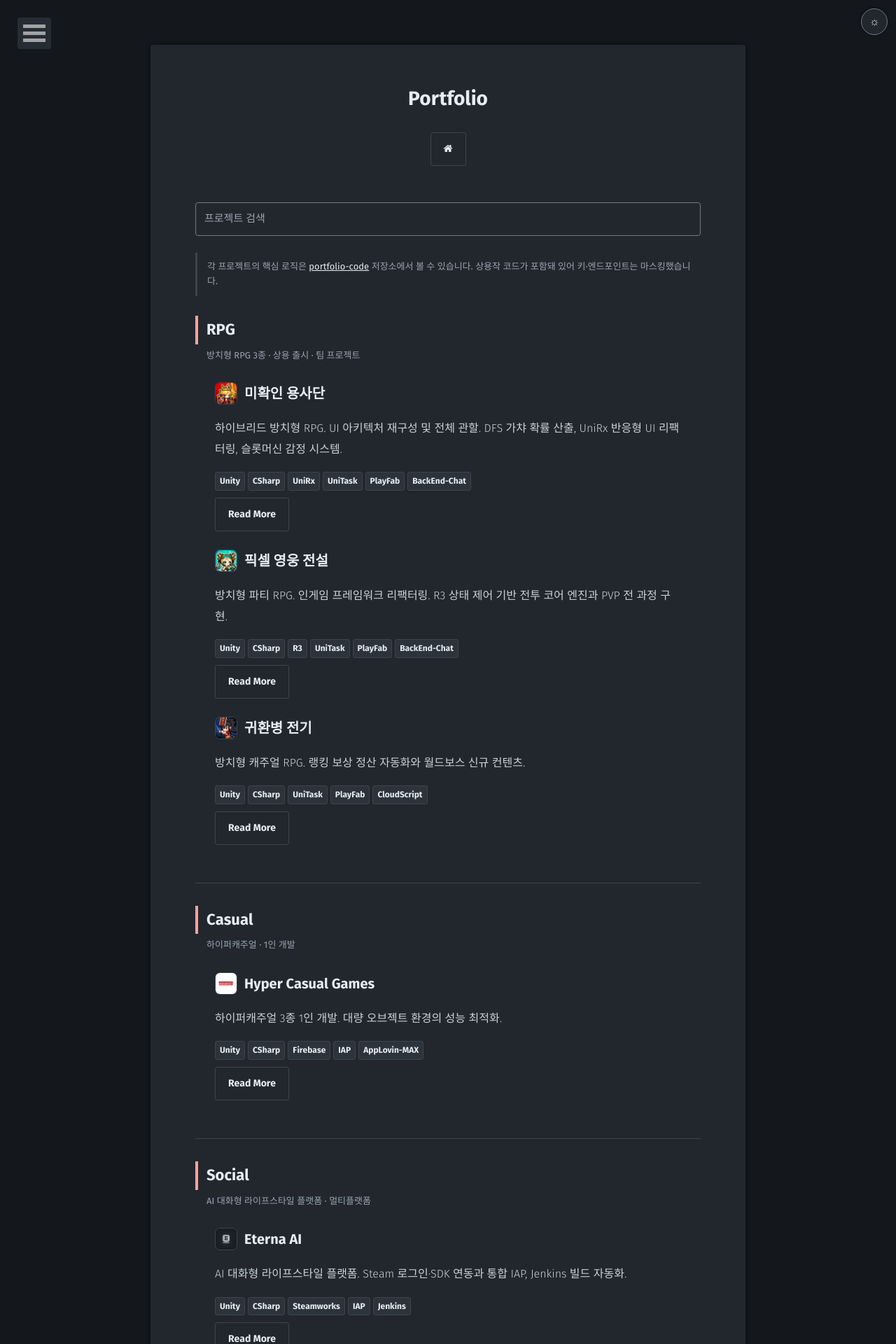
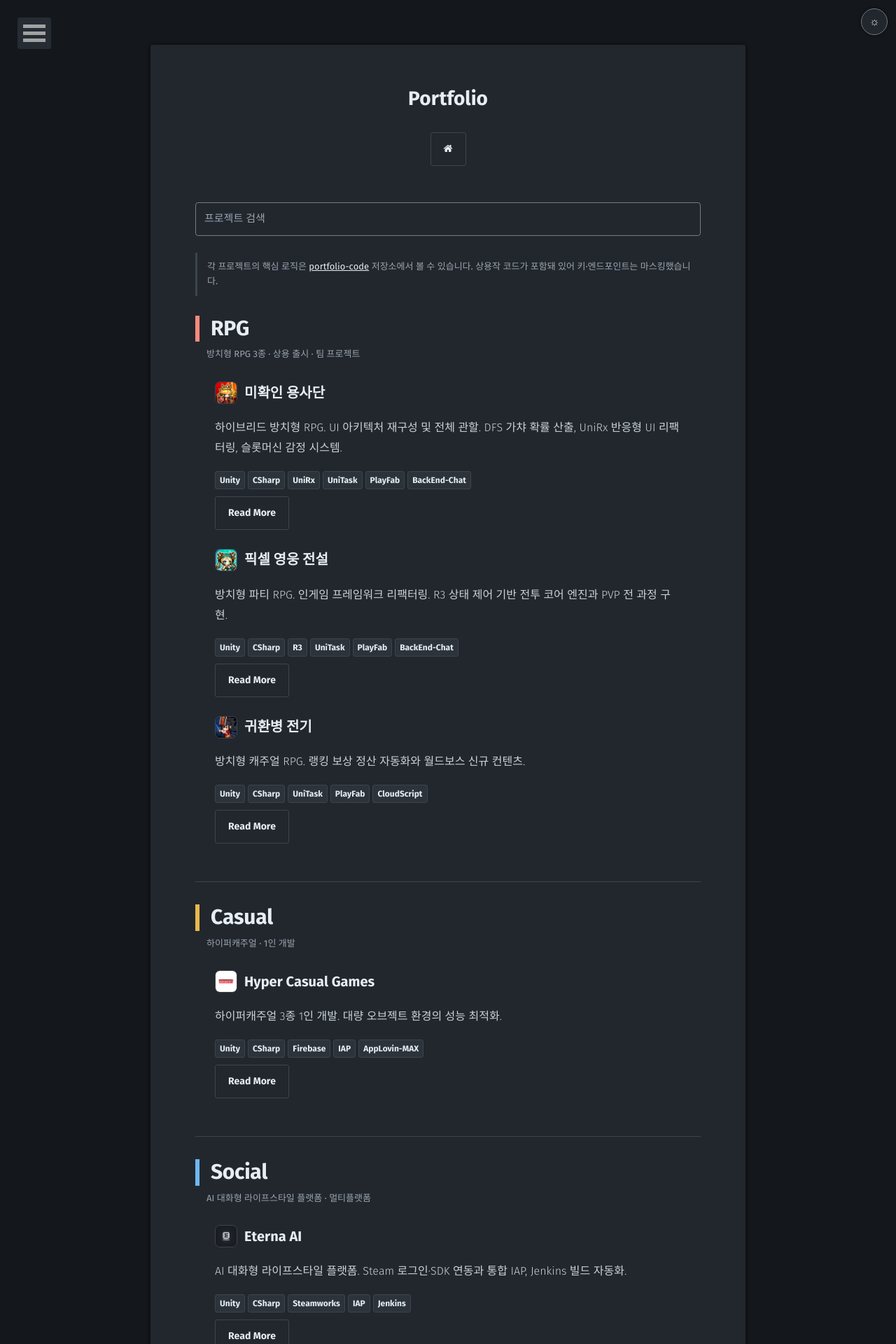
Before and after one commit to mmmdong/mmmdong.github.io, a Jekyll site: the page built from projects/index.md, in a window 1280 px wide. Shown: the top 1920 px of the page at 70% size. Built offline with Jekyll 4.4.1, drawn with Linux system fonts in a browser that asks for light colours; some web fonts are replaced.

Commit message:
카테고리 제목 크게, 구분선 색을 카테고리별로
제목 22px -> 30px, weight 700. 훑을 때 경계가 먼저 눈에 들어와야 한다.

제목 왼쪽 바는 지금까지 전부 --accent 한 색이었다. 카테고리마다 색을 준다.
색으로 뜻을 전하지는 않는다 — 제목 글자가 그 일을 하고, 색은 훑을 때 경계를
빨리 찾게 돕는 보조 신호다. 그래도 안 보이면 쓸모가 없으므로 바탕 대비
3:1 이상으로 잡았고, contrast.py 가 두 테마 × 5색을 게이트한다.

  RPG    #C0392B / #FF8A7A   (라이트 5.44:1 / 다크 6.56:1)
  Casual #B7791F / #E8B84B   (3.64 / 8.15)
  Social #1F6FB2 / #6FB6F1   (5.28 / 6.90)
  ETC    #6B6F76 / #A0A8B4   (5.05 / 6.26)
  COMMON #2E7D6B / #5FCBAE   (4.93 / 7.61)

색 지정이 없으면 기존 --accent 로 떨어진다. yml 에 카테고리를 추가하고
색을 안 정해도 바가 사라지지는 않게.

Co-Authored-By: Claude Opus 5 <noreply@anthropic.com>
Claude-Session: https://claude.ai/code/session_01EzidRgiHxhSwNeafHa9Yrx

```diff
--- a/_layouts/project.html
+++ b/_layouts/project.html
@@ -37,7 +37,7 @@ layout: compress
                   {% assign items = all_projects | where: "group", g.id | sort: "order" %}
                   {% if items.size > 0 %}
                   {% assign grouped_count = grouped_count | plus: items.size %}
-                <section class="pf-group{% unless g.name %} pf-group-plain{% endunless %}">
+                <section class="pf-group pf-group--{{ g.id }}{% unless g.name %} pf-group-plain{% endunless %}">
                     {% if g.name %}<h2 class="pf-group-title">{{ g.name }}</h2>{% endif %}
                     {% if g.note %}<p class="pf-group-note">{{ g.note }}</p>{% endif %}
                     <div class="post-list">
--- a/_sass/_theme.scss
+++ b/_sass/_theme.scss
@@ -25,6 +25,15 @@
   --shadow:      rgba(0, 0, 0, .18);
   --menu-bg:     #222222;   // 네비는 라이트에서도 어두운 패널이다 (테마 원본)
   --menu-text:   #ffffff;
+
+  // 카테고리 구분선. 색만으로 뜻을 전하지는 않는다 — 제목 글자가 그 일을 하고
+  // 이건 훑을 때 경계를 빨리 찾게 돕는 보조 신호다. 그래도 안 보이면 의미가
+  // 없으므로 바탕 대비 3:1 이상으로 잡았다(측정값은 contrast.py 가 게이트한다).
+  --cat-rpg:     #C0392B;
+  --cat-casual:  #B7791F;
+  --cat-social:  #1F6FB2;
+  --cat-etc:     #6B6F76;
+  --cat-common:  #2E7D6B;
 }
 
 html[data-theme="dark"] {
@@ -44,6 +53,13 @@ html[data-theme="dark"] {
   // 한 단계 밝게 잡아 떠 보이게 한다.
   --menu-bg:     #333b45;
   --menu-text:   #e6edf3;
+
+  // 라이트와 같은 색을 쓰면 어두운 바탕에서 묻힌다. 채도를 낮추고 밝기를 올렸다.
+  --cat-rpg:     #FF8A7A;
+  --cat-casual:  #E8B84B;
+  --cat-social:  #6FB6F1;
+  --cat-etc:     #A0A8B4;
+  --cat-common:  #5FCBAE;
 }
 
 // ---------------------------------------------------------------- 다크 오버라이드
@@ -282,12 +298,28 @@ path.fa-secondary { opacity: .4; }
   + .pf-group { margin-top: 40px; }
 }
 .pf-group-title {
-  margin: 0 0 4px;
-  padding-left: 12px;
-  border-left: 4px solid var(--accent);
+  margin: 0 0 6px;
+  padding-left: 16px;
+  // 카테고리마다 색이 다르다. 지정이 없으면 기존 강조색으로 떨어진다 —
+  // 새 카테고리를 yml 에 추가했는데 색을 안 정해도 바가 사라지지 않게.
+  border-left: 6px solid var(--accent);
   color: var(--heading);
-  font-size: 22px;
+  font-size: 30px;
+  font-weight: 700;
+  line-height: 1.25;
+  letter-spacing: -0.01em;
   text-align: left;
+}
+
+// 색은 묶음 id 로 고른다. 레이아웃이 section 에 pf-group--{id} 를 붙인다.
+.pf-group--rpg    .pf-group-title { border-left-color: var(--cat-rpg); }
+.pf-group--casual .pf-group-title { border-left-color: var(--cat-casual); }
+.pf-group--social .pf-group-title { border-left-color: var(--cat-social); }
+.pf-group--etc    .pf-group-title { border-left-color: var(--cat-etc); }
+.pf-group--common .pf-group-title { border-left-color: var(--cat-common); }
+
+@media screen and (max-width: 480px) {
+  .pf-group-title { font-size: 24px; padding-left: 12px; border-left-width: 5px; }
 }
 .pf-group-note {
   margin: 0 0 14px;
```
